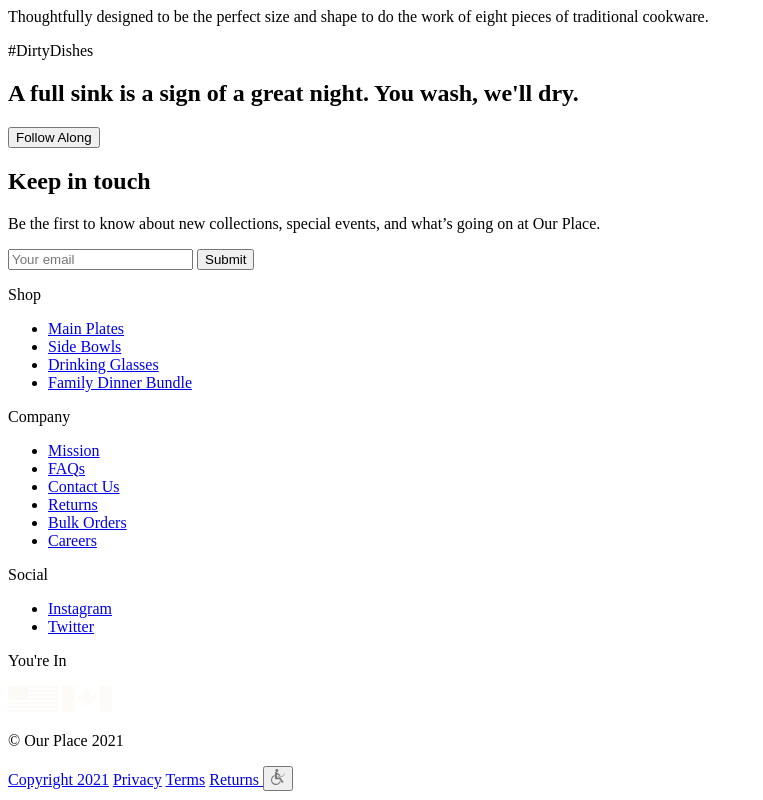
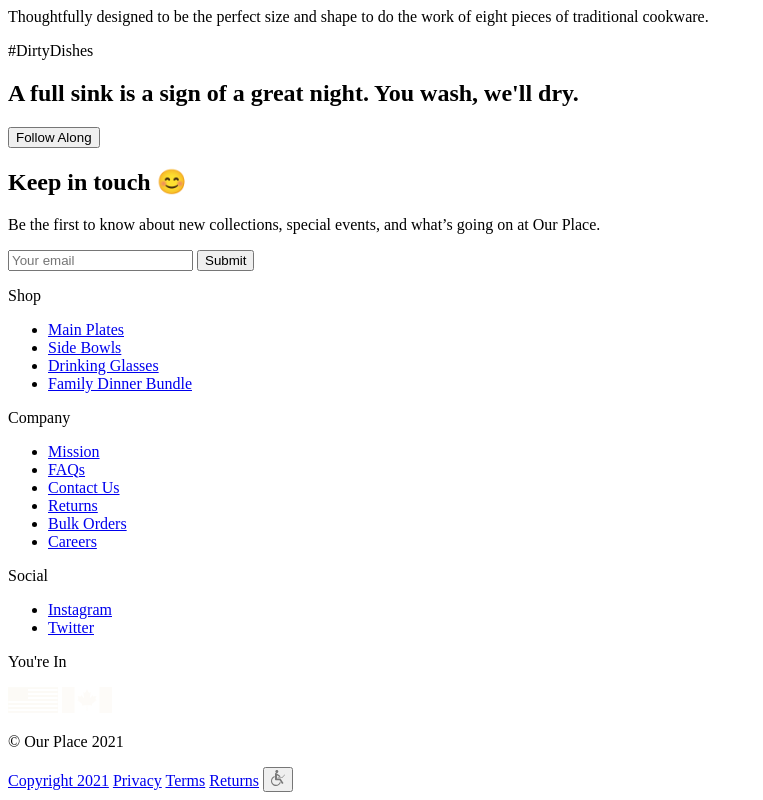
Before and after one commit to job356/pan-other, a plain HTML site: page index.html in a window 1280 px wide. Shown: the part 2071-2871 px from the top of the page, without its empty margins (0-763 px from the left). Drawn offline with Linux system fonts and the light colour scheme.

Commit message:
fix: add emoji in correct format

```diff
--- a/index.html
+++ b/index.html
@@ -10,7 +10,7 @@
     <header class="header">
         <div class="wrapper">
             <div class="header-subtitle">
-                <p class="header-subtitle__text">SHIPPING AND RETURNS ARE ALWAYS FREE FROM OUR PLACE TO YOURS <span>🙂</span></p>
+                <p class="header-subtitle__text">SHIPPING AND RETURNS ARE ALWAYS FREE FROM OUR PLACE TO YOURS <span>&#128578</span></p>
             </div>
             <div class="header-main">
                 <div class="header-main__left-side">
@@ -188,7 +188,7 @@
         <section class="cotacts">
             <div class="contacts-submit">
                 <form action="#">
-                    <h2 class="contacts-submit__title">Keep in touch</h2>
+                    <h2 class="contacts-submit__title">Keep in touch <span>&#128522</span></h2>
                     <p class="contacts-submit__subtitle">Be the first to know about new collections, special events, and what’s going on at Our Place.</p>
                     <input class="contacts-submit__input" type="email" placeholder="Your email">
                     <button class="contacts-submit__button">Submit</button>
@@ -246,7 +246,7 @@
             <a href="#" class="footer__text">Copyright 2021</a>
             <a href="#" class="footer__text">Privacy</a>
             <a href="#" class="footer__text">Terms</a>
-            <a href="#" class="footer__text">Returns</>
+            <a href="#" class="footer__text">Returns</a>
             <button class="footer-button">
                 <object data="Assets/icons/disabled-icon.svg" type="image/svg+xml"></object>
             </button>
```
